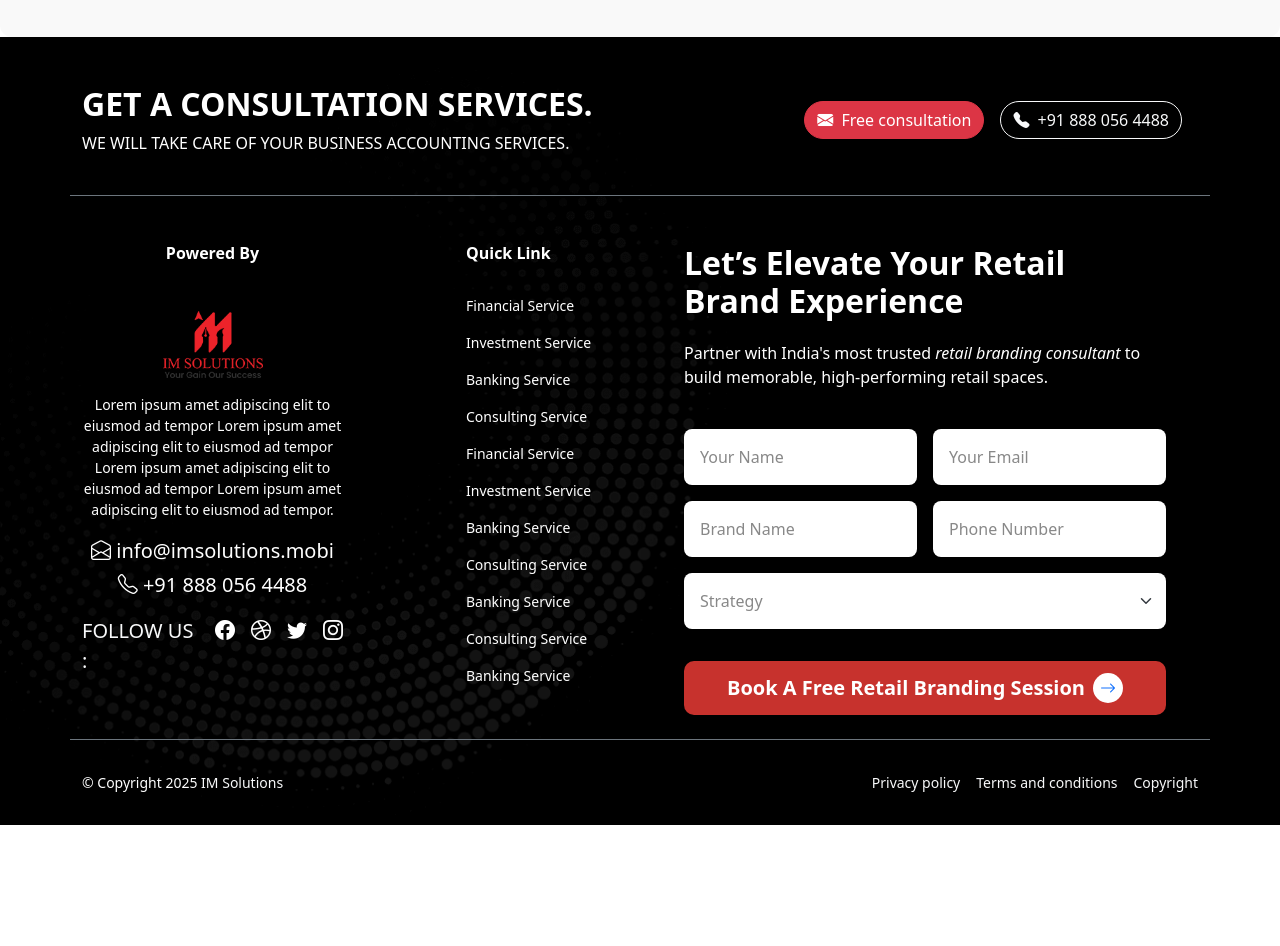
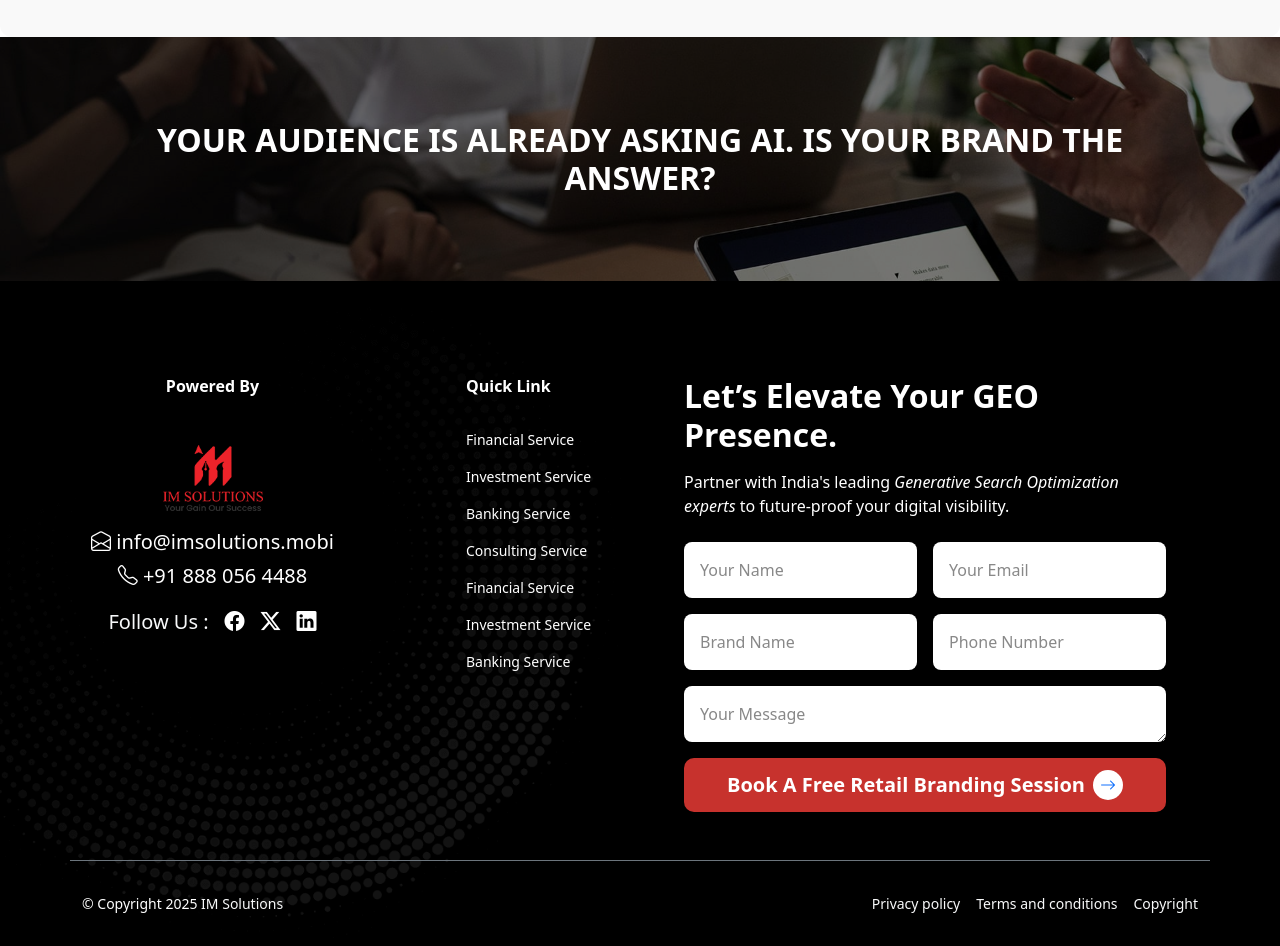
Before and after one commit to ravikaushik151/im-services-latest, a Next.js app: page / in a window 1280 px wide. Shown: the part 5040-5986 px from the top of the page. Before the commit the page ends 5865 px from the top, so only its background shows below. Built offline with nearby package versions, Linux system fonts and the light colour scheme.

Commit message:
footer section update

```diff
--- a/src/components/AOSProvider.jsx
+++ b/src/components/AOSProvider.jsx
@@ -8,6 +8,7 @@ export default function AOSProvider({ children }) {
     AOS.init({
       duration: 1000,
       once: false,
+      mirror: true,
     });
     AOS.refresh(); // Force refresh in case of dynamic content
   }, []);
--- a/src/components/Footer.js
+++ b/src/components/Footer.js
@@ -25,7 +25,52 @@ export default function Footer() {
   };
 
   return (
-    <footer className=" text-light pt-5 pb-3" style={{
+    <>
+      <section
+        className="position-relative bg-white text-white   my-0 "
+        data-aos="fade-up"
+        data-aos-duration="1000"
+        style={{
+          backgroundImage: `url('/img/slider2.jpg')`,
+          backgroundSize: 'cover',
+          backgroundPosition: 'center',
+          backgroundRepeat: 'no-repeat',
+          padding: '60px 0'
+        }}
+      >
+        {/* Overlay */}
+        <div
+          className="position-absolute top-0 start-0 w-100 h-100"
+          style={{
+            backgroundColor: 'rgba(0, 0, 0, 0.5)',
+            zIndex: 1
+          }}
+        ></div>
+
+        {/* Content */}
+        <div className="container position-relative" style={{ zIndex: 2 }}>
+          <div className="row justify-content-center">
+            <div className="col-md-12 text-center">
+              <h2 className="fw-bold my-4 text-uppercase text-white text-center ">
+                <span data-aos="fade-right" data-aos-duration="300">Your</span>{' '}
+                <span data-aos="fade-right" data-aos-duration="600">audience</span>{' '}
+                <span data-aos="fade-right" data-aos-duration="900">is</span>{' '}
+                <span data-aos="fade-right" data-aos-duration="1200">already</span>{' '}
+                <span data-aos="fade-right" data-aos-duration="1500">asking</span>{' '}
+                <span data-aos="fade-right" data-aos-duration="1800">AI.</span>{' '}
+                <span data-aos="fade-right" data-aos-duration="2100">Is</span>{' '}
+                <span data-aos="fade-right" data-aos-duration="2400">your</span>{' '}
+                <span data-aos="fade-right" data-aos-duration="2700">brand</span>{' '}
+                <span data-aos="fade-right" data-aos-duration="3000">the</span>{' '}
+                <span data-aos="fade-right" data-aos-duration="3300">answer?</span>
+              </h2>
+
+            </div>
+          </div>
+        </div>
+      </section>
+
+      <footer className=" text-light mt-0 pt-5 pb-3" style={{
         backgroundImage: `url('/img/bg-01.png')`,
         backgroundRepeat: 'no-repeat',
         backgroundPosition: 'left center',
@@ -33,13 +78,13 @@ export default function Footer() {
         backgroundSize: 'contain',
       }}>
         {/* Call to Action */}
-      <div className="container pb-4 border-bottom border-secondary text-center text-md-start" data-aos="fade-up"
+        <div className="container pb-4 border-bottom border-secondary text-center text-md-start d-none" data-aos="fade-up"
           data-aos-duration="1200">
-        <div className="row align-items-center">
+          <div className="row align-items-center ">
             <div className="col-md-6 mb-3 mb-md-0 d-flex align-items-center justify-content-center justify-content-md-start">
               <div>
-              <h2 className="fw-bold text-white text-uppercase ">Get a consultation services.</h2>
-              <p className="text-white text-uppercase ">We will take care of your business accounting services.</p>
+                <h2 className="fw-bold text-white text-uppercase ">Get a GEO Consultation</h2>
+                <p className="text-white text-uppercase "> We optimize your brand for AI-driven discovery platforms.</p>
               </div>
 
             </div>
@@ -48,18 +93,20 @@ export default function Footer() {
                 <Link href="/" className="btn btn-danger rounded-pill me-3 mb-3">
                   <i className="bi bi-envelope-fill me-1"></i> Free consultation
                 </Link>
-              <a href="tel:+918880564488" className="btn btn-outline-light rounded-pill me-3 mb-3">
+                <a href="tel:+918880564488" className="btn btn-outline-light rounded-pill me-3 mb-3 d-none">
                   <i className="bi bi-telephone-fill me-1"></i> +91 888 056 4488
                 </a>
               </div>
 
             </div>
           </div>
+
         </div>
 
         {/* Footer Content */}
         <div className="container mt-5" data-aos="fade-up"
           data-aos-duration="1400">
+
           <div className="row gy-4">
             {/* Logo & Social */}
             <div className="col-md-3  col-12 m-center ">
@@ -71,22 +118,20 @@ export default function Footer() {
                     alt="Logo"
                     width={100}
                     height={40}
-                  className="d-block mx-auto img-fluid mb-3 "
+                    className="d-block mx-auto img-fluid mt-3 mb-3 mt-md-5 "
                   />
 
-                <p className="text-white small m-center text-center">
-                  Lorem ipsum amet adipiscing elit to eiusmod ad tempor  Lorem ipsum amet adipiscing elit to eiusmod ad tempor  Lorem ipsum amet adipiscing elit to eiusmod ad tempor Lorem ipsum amet adipiscing elit to eiusmod ad tempor.
-                </p>
+
 
                   <a href="mailto:info@imsolutions.mobi" className="text-white mb-md-0 my-1 d-block fs-5 text-center text-decoration-none"> <i className="bi bi-envelope-open"></i> info@imsolutions.mobi</a>
 
                   <a href="tel:+918880564488" className="text-white  mb-md-0 my-1 d-block  fs-5 text-center text-decoration-none"> <i className="bi bi-telephone"></i> +91 888 056 4488</a>
                   <div className="d-flex gap-3 mt-3  fs-5 align-items-md-start align-items-center justify-content-center ">
-                  FOLLOW US :
+                    Follow Us :
                     <a href="#" className="text-white"><i className="bi bi-facebook"></i></a>
-                  <a href="#" className="text-white"><i className="bi bi-dribbble"></i></a>
-                  <a href="#" className="text-white"><i className="bi bi-twitter"></i></a>
-                  <a href="#" className="text-white"><i className="bi bi-instagram"></i></a>
+
+                    <a href="#" className="text-white"><i className="bi bi-twitter-x"></i></a>
+                    <a href="#" className="text-white"><i className="bi bi-linkedin"></i></a>
                   </div>
                 </div>
 
@@ -117,10 +162,8 @@ export default function Footer() {
                 <li className="py-2" ><Link href="/services/financial" className="text-decoration-none text-white mb-3">Financial Service</Link></li>
                 <li className="py-2" ><Link href="/services/investment" className="text-decoration-none text-white mb-3">Investment Service</Link></li>
                 <li className="py-2" ><Link href="/services/banking" className="text-decoration-none text-white mb-3">Banking Service</Link></li>
-              <li className="py-2" ><Link href="/services/consulting" className="text-decoration-none text-white mb-3">Consulting Service</Link></li>
-              <li className="py-2" ><Link href="/services/banking" className="text-decoration-none text-white mb-3">Banking Service</Link></li>
-              <li className="py-2" ><Link href="/services/consulting" className="text-decoration-none text-white mb-3">Consulting Service</Link></li>
-              <li className="py-2" ><Link href="/services/banking" className="text-decoration-none text-white mb-3">Banking Service</Link></li>
+
+
 
               </ul>
             </div>
@@ -157,9 +200,9 @@ export default function Footer() {
 
 
                   <form onSubmit={handleSubmit} className="row g-3 px-3 rounded contact-form bg-transparent ">
-                  <h2 className="fw-bold mb-1 text-white">Let’s Elevate Your Retail Brand Experience</h2>
-                  <p className="mb-4 text-white">
-                    Partner with India's most trusted <em>retail branding consultant</em> to build memorable, high-performing retail spaces.
+                    <h2 className="fw-bold mb-0 text-white">Let’s Elevate Your GEO Presence.</h2>
+                    <p className="mb-2 text-white">
+                      Partner with India's leading <em>Generative Search Optimization experts</em> to future-proof your digital visibility.
                     </p>
 
                     <div className="col-md-6">
@@ -210,7 +253,7 @@ export default function Footer() {
                       />
                     </div>
 
-                  <div className="col-12">
+                    <div className="col-12 d-none">
                       <select
                         className="form-select p-3"
                         name="messageType"
@@ -228,7 +271,7 @@ export default function Footer() {
 
                     <div className="col-12">
                       <textarea
-                      className="form-control p-3 d-none"
+                        className="form-control p-3 "
                         rows="1"
                         placeholder="Your Message"
                         name="message"
@@ -255,7 +298,7 @@ export default function Footer() {
         </div>
 
         {/* Bottom Bar */}
-      <div className="container mt-md-4 pt-md-3 mt-3 mb-0 border-top border-secondary text-center text-muted small" >
+        <div className="container mt-md-5 pt-md-3 mt-3 mb-0 border-top border-secondary text-center text-muted small" >
           <div className="row" >
             <div className="col-md-6 text-md-start my-md-3 mt-3 mb-md-0 text-white"  >
               <p >   © Copyright 2025 <Link href="/" className="text-decoration-none text-light">IM Solutions</Link></p>
@@ -269,5 +312,6 @@ export default function Footer() {
           </div>
         </div>
       </footer>
+    </>
   );
 }
```
Lines whose indentation alone changed are shown as unchanged.
